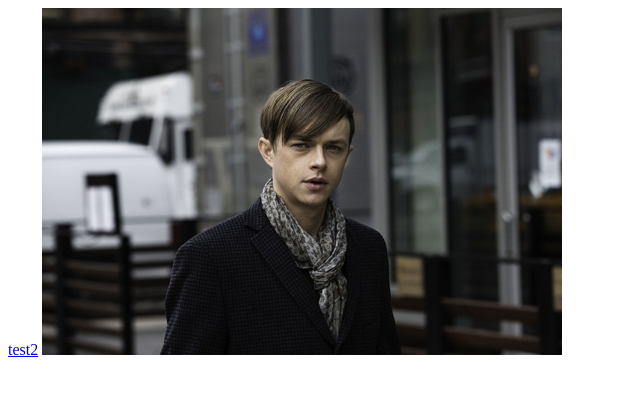
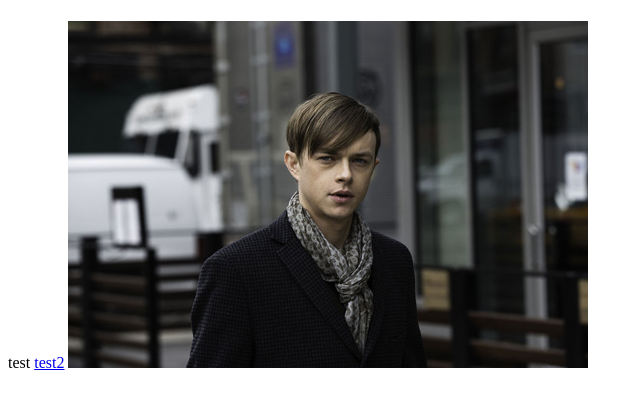
Before and after one commit to harin224/mytest, a plain HTML site: page index.html in a window 1280 px wide. Shown: the whole page, without its empty margins (0-643 px from the left). Drawn offline with Linux system fonts and the light colour scheme.

Commit message:
Update index.html

```diff
--- a/index.html
+++ b/index.html
@@ -6,7 +6,7 @@
   <title>JS Bin</title>
 </head>
 <body>
-
+<h1></h1>test</h1>
   <a href="test2.html">test2</a>
  <img src="bg.jpg">
 </body>
```
